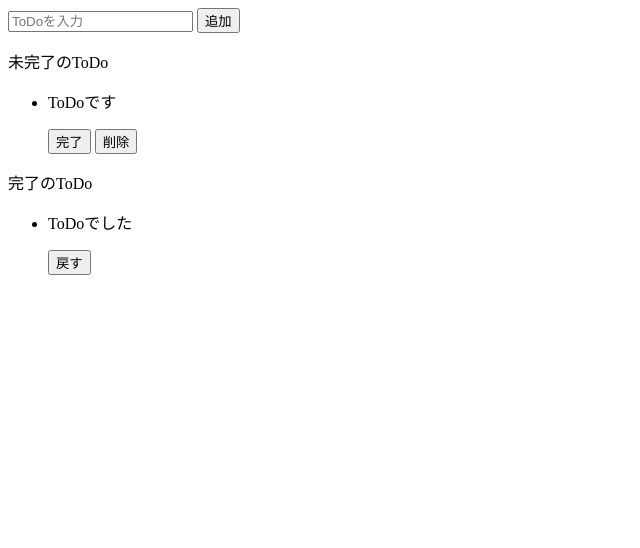
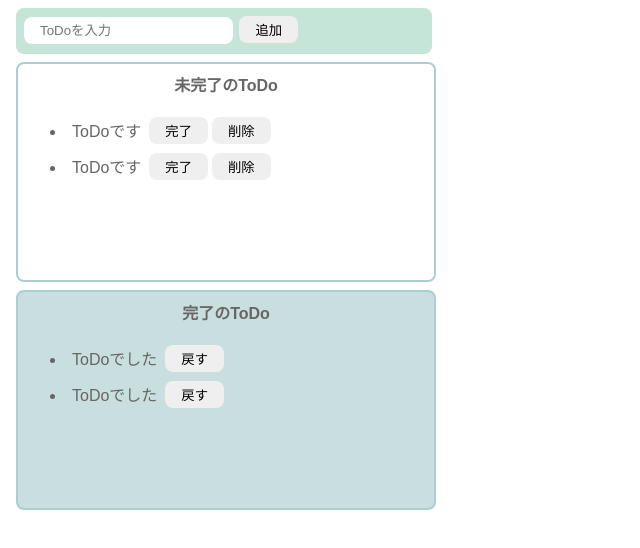
Before and after one commit to Ren-YMZK/vanilla-js-todo, a website built with Vite: page index.html in a window 1280 px wide. Shown: the whole page, without its empty margins (0-640 px from the left). Built offline with nearby package versions, Linux system fonts and the light colour scheme.

Commit message:
cssの適応

```diff
--- a/index.html
+++ b/index.html
@@ -6,28 +6,41 @@
     <title>ToDo App</title>
   </head>
   <body>
-    <div>
+    <div class="input-area">
       <input placeholder="ToDoを入力" />
       <button>追加</button>
     </div>
-    <div>
-      <p>未完了のToDo</p>
+    <div class="incomplete-area">
+      <p class="title">未完了のToDo</p>
       <ul>
         <li>
-          <div>
-            <p>ToDoです</p>
+          <div class="list-row">
+            <p class="todo-item">ToDoです</p>
+            <button>完了</button>
+            <button>削除</button>
+          </div>
+        </li>
+        <li>
+          <div class="list-row">
+            <p class="todo-item">ToDoです</p>
             <button>完了</button>
             <button>削除</button>
           </div>
         </li>
       </ul>
     </div>
-    <div>
-      <p>完了のToDo</p>
+    <div class="complete-area">
+      <p class="title">完了のToDo</p>
       <ul>
         <li>
-          <div>
-            <p>ToDoでした</p>
+          <div class="list-row">
+            <p class="todo-item">ToDoでした</p>
+            <button>戻す</button>
+          </div>
+        </li>
+        <li>
+          <div class="list-row">
+            <p class="todo-item">ToDoでした</p>
             <button>戻す</button>
           </div>
         </li>
--- a/src/style.css
+++ b/src/style.css
@@ -0,0 +1,66 @@
+body {
+  font-family: sans-serif;
+  color: #666;
+}
+
+input {
+  border-radius: 8px;
+  border: none;
+  padding: 6px 16px;
+}
+
+button {
+  border-radius: 8px;
+  border: none;
+  padding: 4px 16px;
+  margin: 0px 2px;
+}
+
+button:hover {
+  background-color: #79a8a9;
+  color: #fff;
+  cursor: pointer;
+}
+
+.input-area {
+  background-color: #c6e5d9;
+  width: 400px;
+  height: 30px;
+  padding: 8px;
+  margin: 8px;
+  border-radius: 8px;
+}
+
+.incomplete-area {
+  border: 2px solid #aacfd0;
+  width: 400px;
+  min-height: 200px;
+  padding: 8px;
+  margin: 8px;
+  border-radius: 8px;
+}
+
+.complete-area {
+  border: 2px solid #aacfd0;
+  width: 400px;
+  min-height: 200px;
+  padding: 8px;
+  margin: 8px;
+  border-radius: 8px;
+  background-color: #c9dede;
+}
+
+.title {
+  text-align: center;
+  margin-top: 0;
+  font-weight: bold;
+}
+
+.list-row {
+  display: flex;
+  align-items: center;
+}
+
+.todo-item {
+  margin: 6px;
+}
```
